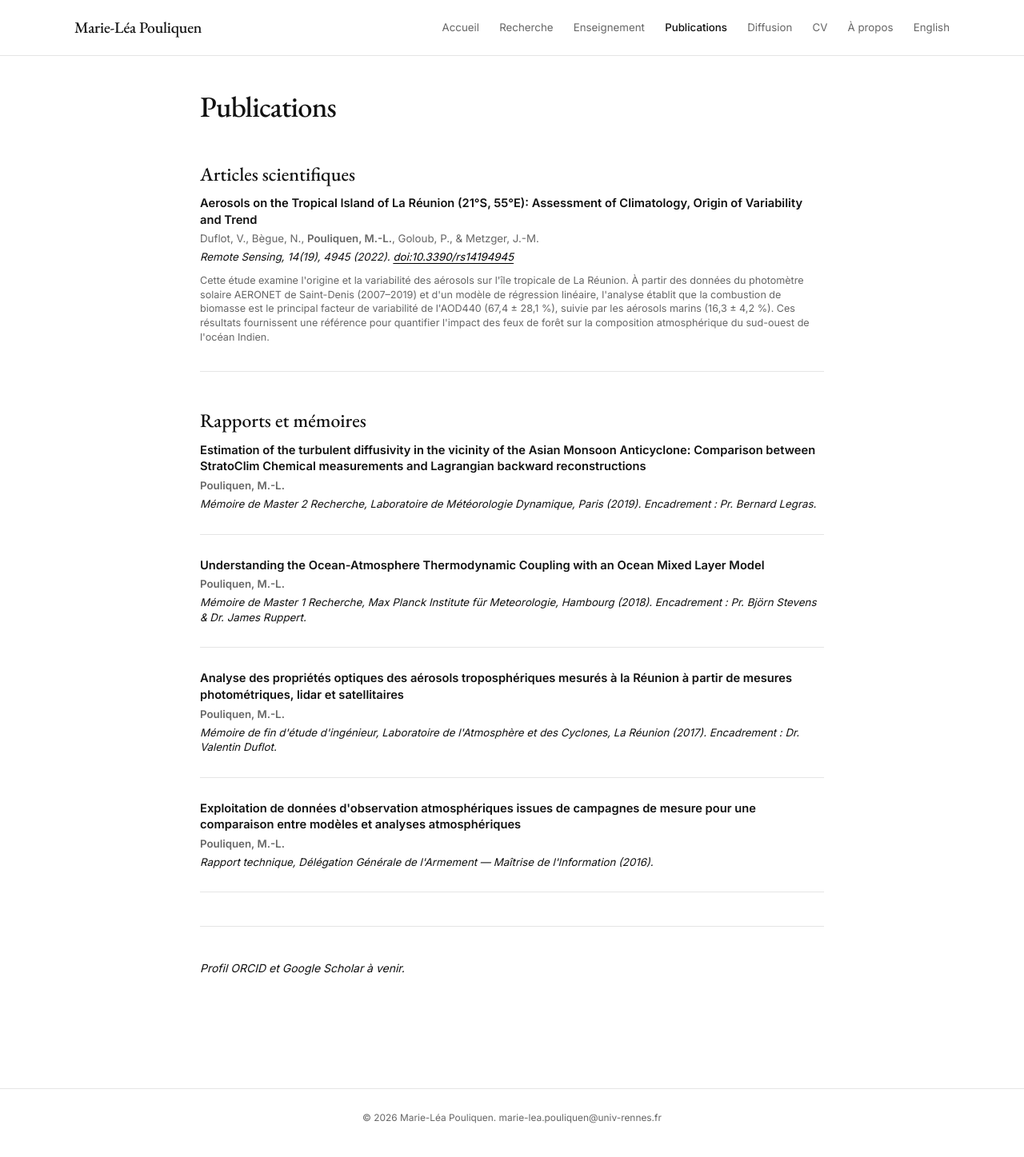
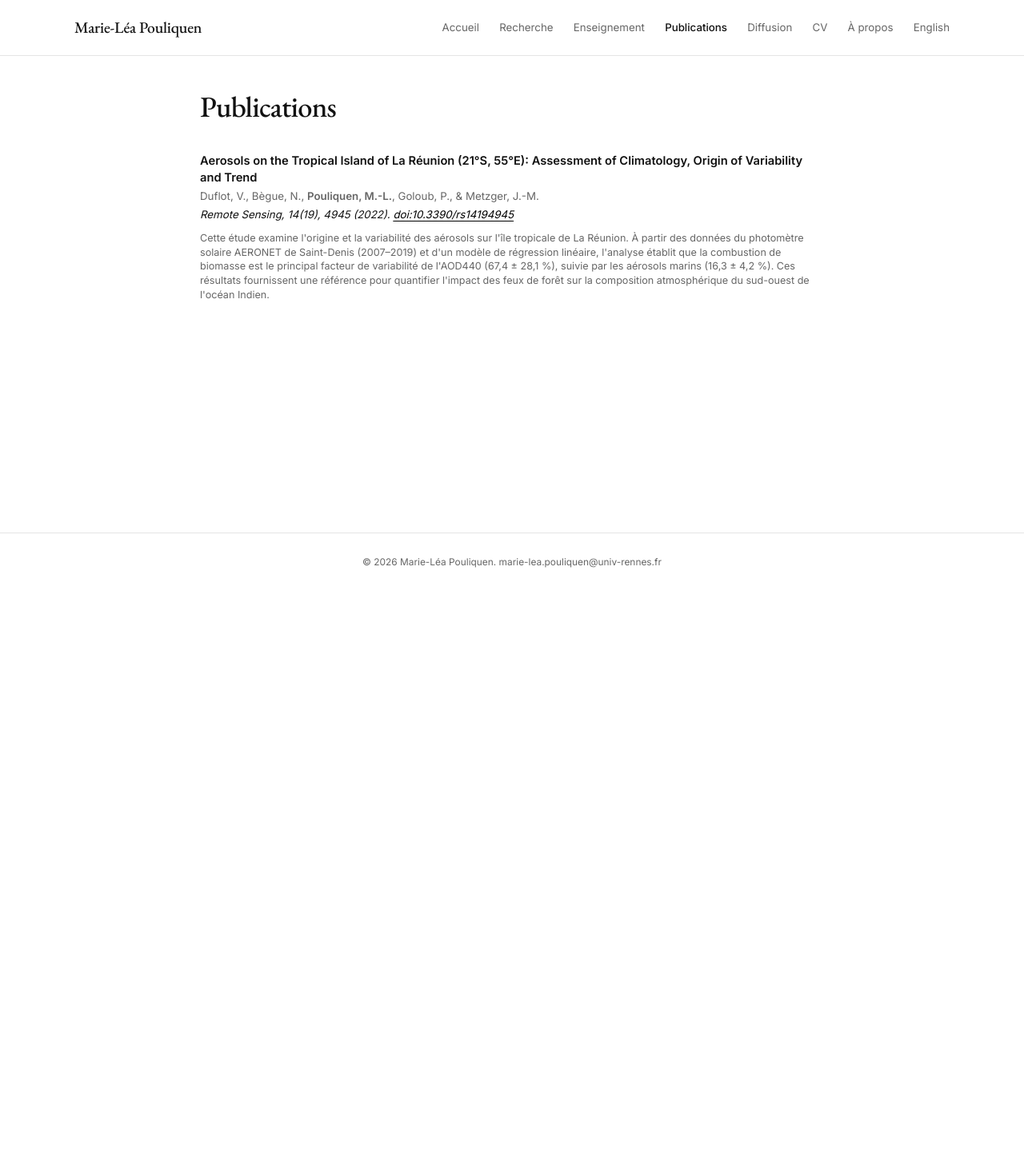
Before and after one commit to marieleapouliquen/marieleapouliquen.github.io, a Jekyll site: the page built from _pages/publications.md, in a window 1280 px wide. Shown: the whole page at 80% size. Built offline with Jekyll 4.4.1, drawn with Linux system fonts in a browser that asks for light colours; after the commit the page ends 900 px from its top, so only the background shows below that.

Commit message:
Update publications.md

```diff
--- a/_pages/publications.md
+++ b/_pages/publications.md
@@ -4,8 +4,6 @@ permalink: /publications/
 title: Publications
 description: Articles scientifiques et rapports de recherche
 ---
-
-## Articles scientifiques
 
 <div class="publication">
   <p class="pub-title">Aerosols on the Tropical Island of La Réunion (21°S, 55°E): Assessment of Climatology, Origin of Variability and Trend</p>
@@ -15,33 +13,3 @@ description: Articles scientifiques et rapports de recherche
     Cette étude examine l'origine et la variabilité des aérosols sur l'île tropicale de La Réunion. À partir des données du photomètre solaire AERONET de Saint-Denis (2007–2019) et d'un modèle de régression linéaire, l'analyse établit que la combustion de biomasse est le principal facteur de variabilité de l'AOD440 (67,4&nbsp;±&nbsp;28,1&nbsp;%), suivie par les aérosols marins (16,3&nbsp;±&nbsp;4,2&nbsp;%). Ces résultats fournissent une référence pour quantifier l'impact des feux de forêt sur la composition atmosphérique du sud-ouest de l'océan Indien.
   </p>
 </div>
-
-## Rapports et mémoires
-
-<div class="publication">
-  <p class="pub-title">Estimation of the turbulent diffusivity in the vicinity of the Asian Monsoon Anticyclone: Comparison between StratoClim Chemical measurements and Lagrangian backward reconstructions</p>
-  <p class="pub-authors"><strong>Pouliquen, M.-L.</strong></p>
-  <p class="pub-venue">Mémoire de Master 2 Recherche, Laboratoire de Météorologie Dynamique, Paris (2019). Encadrement&nbsp;: Pr. Bernard Legras.</p>
-</div>
-
-<div class="publication">
-  <p class="pub-title">Understanding the Ocean-Atmosphere Thermodynamic Coupling with an Ocean Mixed Layer Model</p>
-  <p class="pub-authors"><strong>Pouliquen, M.-L.</strong></p>
-  <p class="pub-venue">Mémoire de Master 1 Recherche, Max Planck Institute für Meteorologie, Hambourg (2018). Encadrement&nbsp;: Pr. Björn Stevens &amp; Dr. James Ruppert.</p>
-</div>
-
-<div class="publication">
-  <p class="pub-title">Analyse des propriétés optiques des aérosols troposphériques mesurés à la Réunion à partir de mesures photométriques, lidar et satellitaires</p>
-  <p class="pub-authors"><strong>Pouliquen, M.-L.</strong></p>
-  <p class="pub-venue">Mémoire de fin d'étude d'ingénieur, Laboratoire de l'Atmosphère et des Cyclones, La Réunion (2017). Encadrement&nbsp;: Dr. Valentin Duflot.</p>
-</div>
-
-<div class="publication">
-  <p class="pub-title">Exploitation de données d'observation atmosphériques issues de campagnes de mesure pour une comparaison entre modèles et analyses atmosphériques</p>
-  <p class="pub-authors"><strong>Pouliquen, M.-L.</strong></p>
-  <p class="pub-venue">Rapport technique, Délégation Générale de l'Armement — Maîtrise de l'Information (2016).</p>
-</div>
-
----
-
-*Profil ORCID et Google Scholar à venir.*
```
